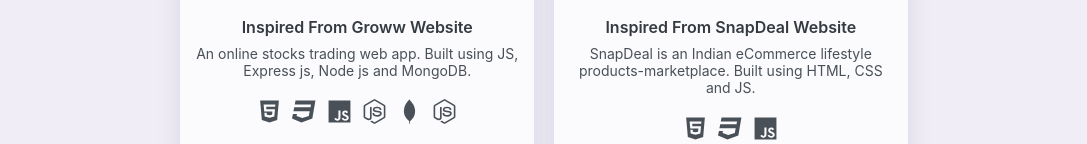
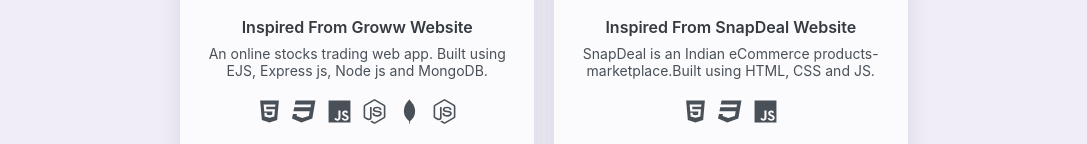
Before and after one commit to sayanwastaken/my_portfolio, a React (Create React App) app: page / in a window 1280 px wide. Shown: the part 2571-2715 px from the top of the page, without its empty margins (96-1183 px from the left). Built offline with nearby package versions, Linux system fonts and the light colour scheme; no server answers; a web font is replaced by a local one.

Commit message:
Update Projects.jsx

```diff
--- a/src/Components/Projects/Projects.jsx
+++ b/src/Components/Projects/Projects.jsx
@@ -19,7 +19,7 @@
       project_name: "Inspired From Groww Website",
       image: "/project_images/groww_ss.PNG",
       project_desc:
-        "An online stocks trading web app. Built using JS, Express js, Node js and MongoDB.",
+        "An online stocks trading web app. Built using EJS, Express js, Node js and MongoDB.",
       deploy_link: "https://groww-clone-u3.netlify.app/",
       repo_link: "https://github.com/sayanwastaken/groww_clone_MongoDb",
       tech_stack: [
@@ -36,7 +36,7 @@
       project_name: "Inspired From SnapDeal Website",
       image: "/project_images/snapdeal_ss.PNG",
       project_desc:
-        "SnapDeal is an Indian eCommerce lifestyle products-marketplace. Built using HTML, CSS and JS. ",
+        "SnapDeal is an Indian eCommerce products-marketplace.Built using HTML, CSS and JS. ",
       deploy_link: "https://snapdeal-clone-u2.netlify.app/",
       repo_link: "https://github.com/sayanwastaken/Snapdeal-Clone_Team36",
       tech_stack: [<FaHtml5 />, <FaCss3 />, <FaJs />],
```
